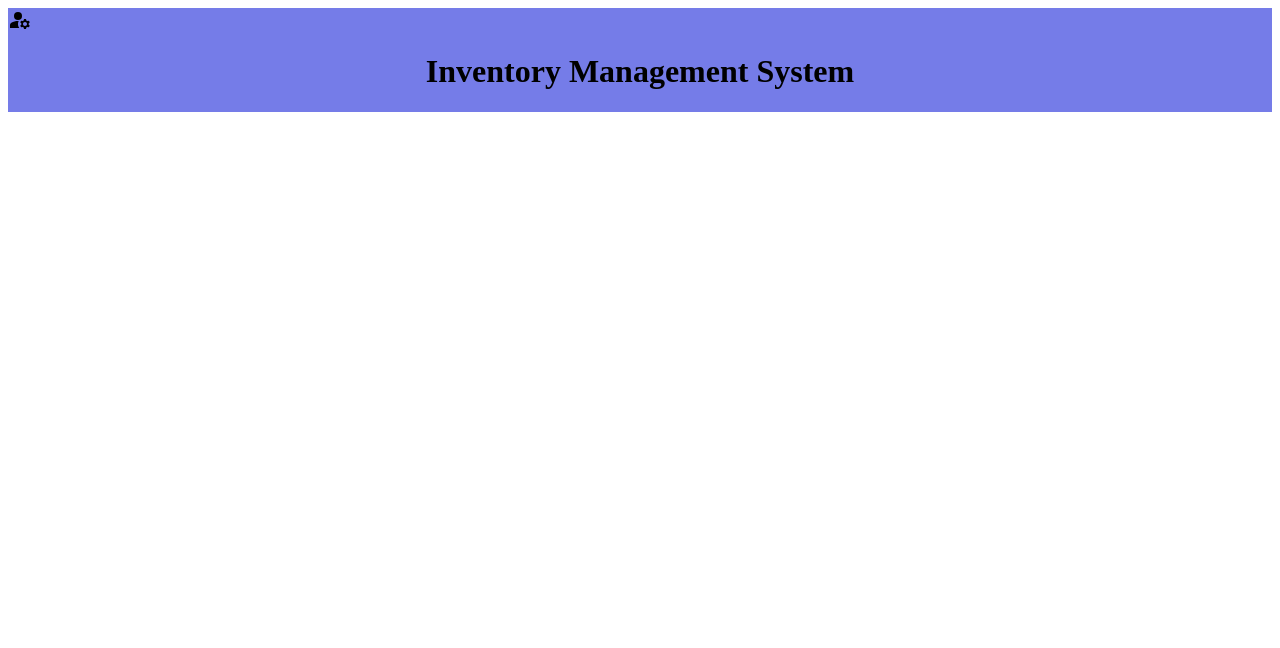
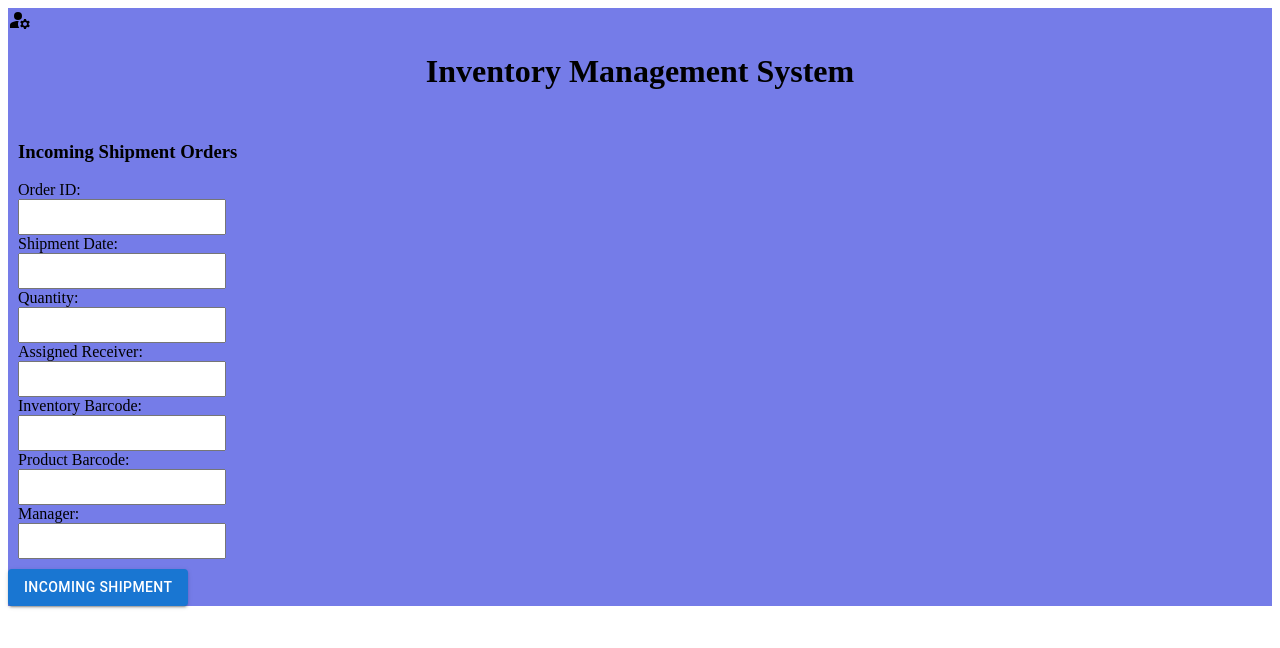
Before and after one commit to h-xi/Simple-Inventory-Management, a React (Create React App) app in the folder front_end/: page /orders/incoming in a window 1280 px wide. Shown: the top 648 px of the page. Built offline with nearby package versions, Linux system fonts and the light colour scheme.

Commit message:
Configured GetIncomingOrder

```diff
--- a/front_end/package.json
+++ b/front_end/package.json
@@ -15,6 +15,7 @@
     "react-dom": "^18.2.0",
     "react-router-dom": "^6.3.0",
     "react-scripts": "^5.0.1",
+    "url": "^0.11.0",
     "web-vitals": "^2.1.4"
   },
   "scripts": {
--- a/front_end/src/App.js
+++ b/front_end/src/App.js
@@ -9,6 +9,8 @@ import { Link, Route, BrowserRouter, Routes } from 'react-router-dom';
 import OrderPage from "./components/OrderPage";
 import LandingPage from "./components/LandingPage";
 import DeletePage from "./components/DeletePage";
+import GetIncomingOrderPage from "./components/GetIncomingOrderPage";
+import GetOutgoingOrderPage from "./components/GetOutgoingOrderPage";
   // function App() {
   // let defaultDate = new Date();
   // defaultDate.setDate(defaultDate.getDate() + 3); //LOOK AT THIS FOR TOMORROW // STRING INITIAL STATE!!!
@@ -190,6 +192,8 @@ function App() {
           <Route path="/" element={<LandingPage />} />
           <Route path="/orders" element={<OrderPage />} />
           <Route path="/products" element={<DeletePage />} />
+          <Route path="/orders/incoming" element={<GetIncomingOrderPage />} />
+          <Route path="/orders/outgoing" element={<GetOutgoingOrderPage />} />
         </Routes>
       </BrowserRouter>
     </div>
--- /dev/null
+++ b/front_end/src/components/GetIncomingOrderPage.js
@@ -0,0 +1,110 @@
+import React from 'react';
+import { useState } from 'react';
+import Axios from 'axios';
+import Button from '@mui/material/Button';
+import Stack from '@mui/material/Stack';
+import { Link } from 'react-router-dom';
+
+
+
+
+function GetIncomingOrderPage() {
+
+    const [Order_ID, setOrder_ID] = useState(0);
+    const [ShipmentDate, setShipmentDate] = useState("");
+    const [Quantity, setQuantity] = useState(0);
+    const [AssignedReceiver, setAssignedReceiver] = useState(0);
+    const [Inventory_Barcode, setInventory_Barcode] = useState(0);
+    const [Product_Barcode, setProduct_Barcode] = useState(0);
+    const [Manager, setManager] = useState(0);
+    const url = require('url');
+
+    const incomingData = {
+      Order_ID: Order_ID,
+      ShipmentDate: ShipmentDate,
+      Quantity: Quantity,
+      AssignedReceiver: AssignedReceiver,
+      Inventory_Barcode: Inventory_Barcode,
+      Product_Barcode: Product_Barcode,
+      Manager: Manager,
+    };
+
+    const getQuery = () => {
+      const result = [];
+      const arr = Object.entries(incomingData)
+      for (const [key, value] of arr) {
+        if (value != 0) {
+            result.push([key, value]);
+        }
+      }
+      const actual = Object.fromEntries(result);
+      console.log(actual);
+      return actual;
+
+    }
+
+    const getIncomingOrder = () => {
+      const filtered = getQuery();
+      Axios.get('http://localhost:3000/orders/incoming/', {params: filtered}
+      ).then(res => {
+        console.log(res.data.args);
+      }).catch(error => {
+        console.log(error.response.data);
+      });
+    }
+
+  return (
+    <div>
+        <div className="Incoming">
+           <h3>Incoming Shipment Orders</h3>
+           <label>Order ID:</label>
+           <input type="number"
+             onChange={(event) => {
+               setOrder_ID(event.target.value);
+             }}
+           />
+           <label>Shipment Date:</label>
+           <input type="text"
+             onChange={(event) => {
+               setShipmentDate(event.target.value);
+             }}
+           />
+           <label>Quantity:</label>
+           <input type="number"
+             onChange={(event) => {
+               setQuantity(event.target.value);
+             }}
+           />
+           <label>Assigned Receiver:</label>
+           <input type="number"
+               onChange={(event) => {
+               setAssignedReceiver(event.target.value);
+             }}
+           />
+           <label>Inventory Barcode:</label>
+           <input type="number"
+             onChange={(event) => {
+               setInventory_Barcode(event.target.value);
+             }}
+           />
+           <label>Product Barcode:</label>
+           <input type="number"
+           onChange={(event) => {
+               setProduct_Barcode(event.target.value);
+             }}
+           />
+           <label>Manager:</label>
+           <input type="number"
+             onChange={(event) => {
+               setManager(event.target.value);
+             }}
+           />
+        </div>
+        <Stack direction="row" spacing={2}>
+            <Button variant="contained" onClick={getIncomingOrder}>Incoming Shipment</Button>
+        </Stack>
+    </div>
+  )
+}
+
+export default GetIncomingOrderPage;
--- /dev/null
+++ b/front_end/src/components/GetOutgoingOrderPage.js
@@ -0,0 +1,13 @@
+import React from 'react';
+import { useState } from 'react';
+import Axios from 'axios';
+import Button from '@mui/material/Button';
+import Stack from '@mui/material/Stack';
+
+const GetOutgoingOrderPage = () => {
+  return (
+    <div>GetOutgoingOrderPage</div>
+  )
+}
+
+export default GetOutgoingOrderPage;
--- a/front_end/src/components/LandingPage.js
+++ b/front_end/src/components/LandingPage.js
@@ -17,6 +17,16 @@ export default function LandingPage() {
                     <Button variant="contained">Delete Product</Button>
                     </Link>
                 </Stack>
+                <Stack direction="row" spacing={2}>
+                    <Link to="/orders/incoming">
+                    <Button variant="contained">Get Incoming Products</Button>
+                    </Link>
+                </Stack>
+                <Stack direction="row" spacing={2}>
+                    <Link to="/orders/outgoing">
+                    <Button variant="contained">Get Outgoing Products</Button>
+                    </Link>
+                </Stack>
             </div>
         </div>
     )
```
Also changed, not shown: 1 other file (tests, documents, lock files or other folders).
